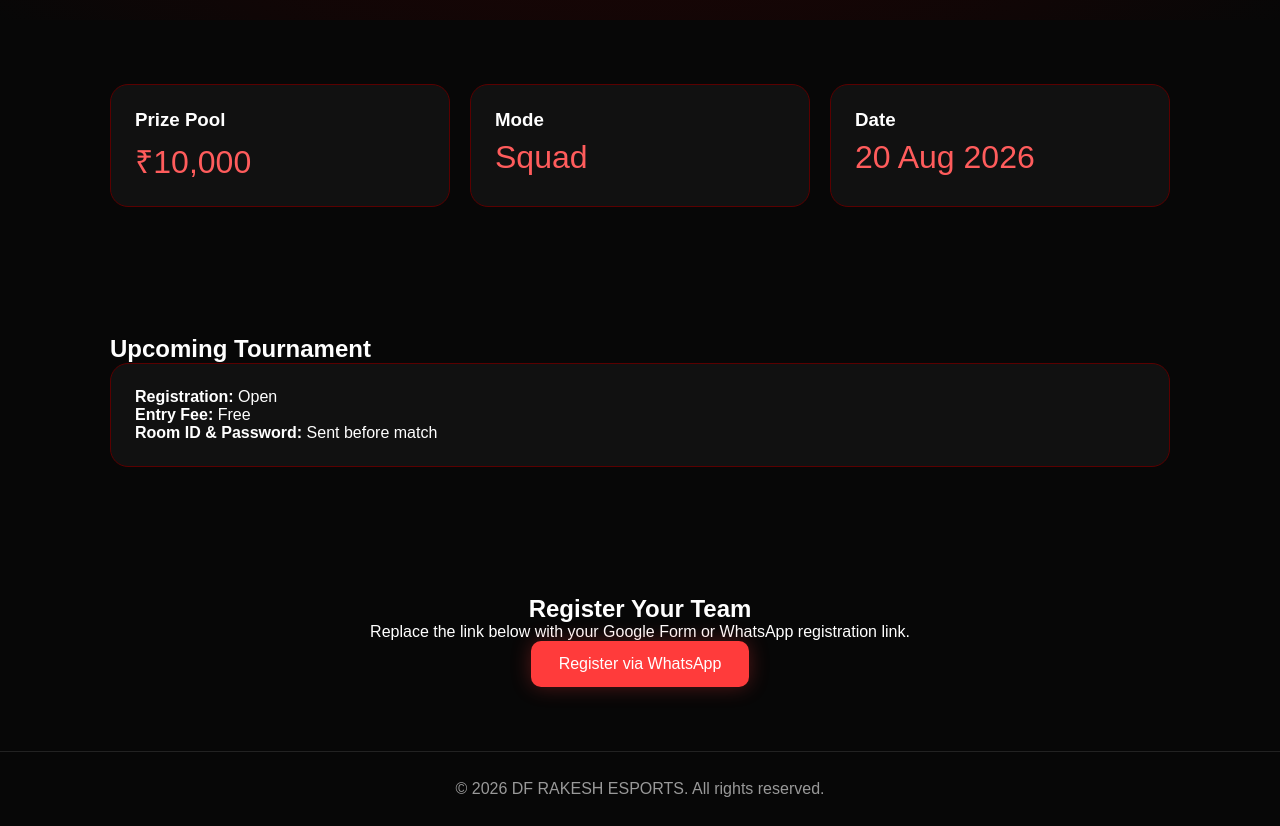
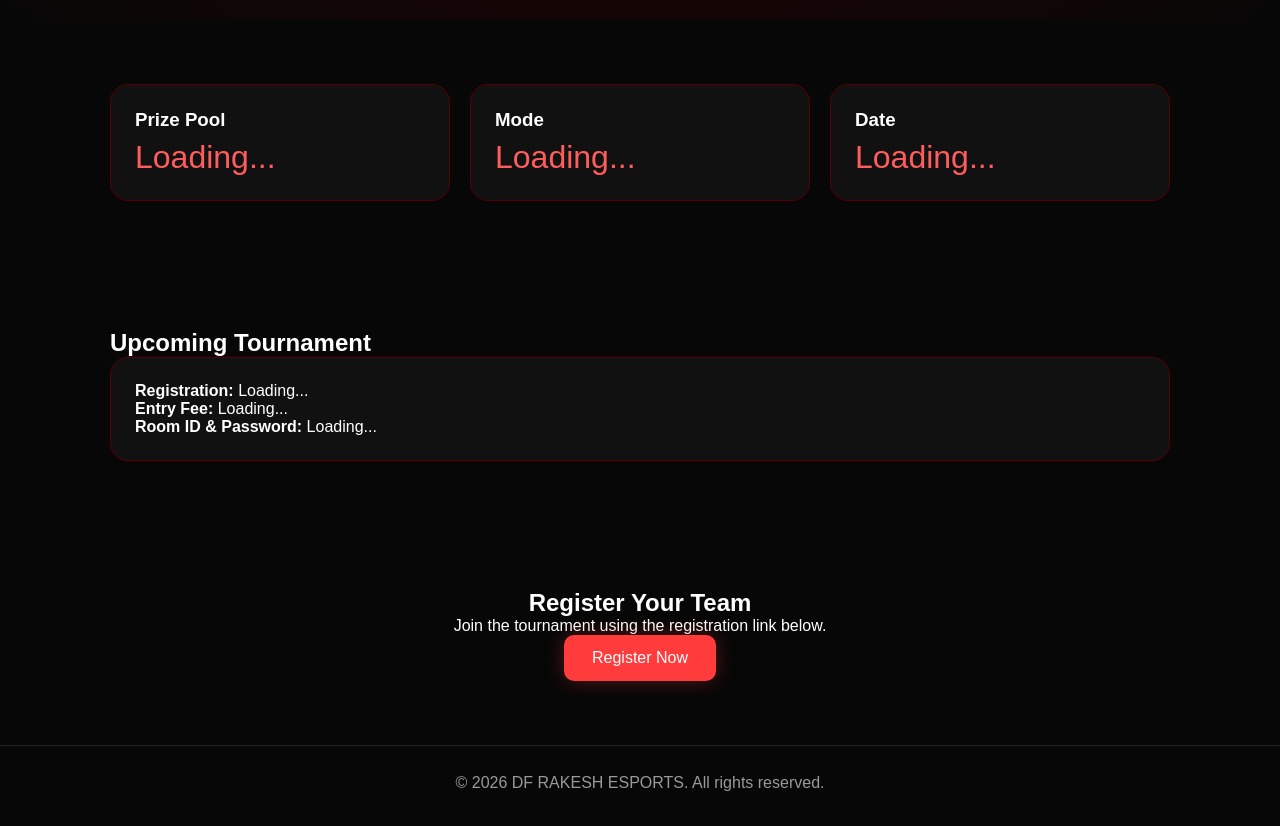
Before and after one commit to dfrakesh/df-rakesh-freefire, a plain HTML site: page index.html in a window 1280 px wide. Shown: the part 780-1606 px from the top of the page. Drawn offline with Linux system fonts and the light colour scheme.

Commit message:
Update index.html

```diff
--- a/index.html
+++ b/index.html
@@ -6,54 +6,108 @@
   <title>DF RAKESH ESPORTS | Free Fire Tournament</title>
   <link rel="stylesheet" href="style.css">
 </head>
+
 <body>
+
   <header class="hero">
     <nav class="nav">
       <div class="logo">DF RAKESH ESPORTS</div>
       <a class="btn small" href="#register">Register</a>
     </nav>
+
     <div class="hero-content">
       <h1>FREE FIRE CHAMPIONSHIP</h1>
       <p>Battle. Win. Dominate.</p>
+
       <div id="countdown" class="countdown"></div>
+
       <a class="btn" href="#register">Join Tournament</a>
     </div>
   </header>
 
+
   <section class="section cards">
+
     <div class="card">
       <h3>Prize Pool</h3>
-      <p class="big">₹10,000</p>
+      <p id="prize_pool" class="big">Loading...</p>
     </div>
+
     <div class="card">
       <h3>Mode</h3>
-      <p class="big">Squad</p>
+      <p id="mode" class="big">Loading...</p>
     </div>
+
     <div class="card">
       <h3>Date</h3>
-      <p class="big">20 Aug 2026</p>
+      <p id="tournament_date" class="big">Loading...</p>
     </div>
+
   </section>
 
+
   <section class="section">
+
     <h2>Upcoming Tournament</h2>
+
     <div class="tournament">
-      <p><strong>Registration:</strong> Open</p>
-      <p><strong>Entry Fee:</strong> Free</p>
-      <p><strong>Room ID &amp; Password:</strong> Sent before match</p>
+
+      <p>
+        <strong>Registration:</strong>
+        <span id="registration_status">Loading...</span>
+      </p>
+
+      <p>
+        <strong>Entry Fee:</strong>
+        <span id="entry_fee">Loading...</span>
+      </p>
+
+      <p>
+        <strong>Room ID &amp; Password:</strong>
+        <span id="room_info">Loading...</span>
+      </p>
+
     </div>
+
   </section>
 
+
   <section id="register" class="section register">
+
     <h2>Register Your Team</h2>
-    <p>Replace the link below with your Google Form or WhatsApp registration link.</p>
-    <a class="btn" href="https://wa.me/" target="_blank">Register via WhatsApp</a>
+
+    <p>Join the tournament using the registration link below.</p>
+
+    <a
+      id="registration_link"
+      class="btn"
+      href="#"
+      target="_blank"
+      rel="noopener noreferrer">
+      Register Now
+    </a>
+
+    <div id="qr_section" style="display:none; margin-top:30px;">
+
+      <h3>Scan QR Code</h3>
+
+      <img
+        id="qr_image"
+        src=""
+        alt="Registration QR Code"
+        style="max-width:250px; width:100%; margin-top:15px; border-radius:12px;">
+
+    </div>
+
   </section>
+
 
   <footer class="footer">
     <p>© 2026 DF RAKESH ESPORTS. All rights reserved.</p>
   </footer>
 
+
   <script src="script.js"></script>
+
 </body>
 </html>
```
